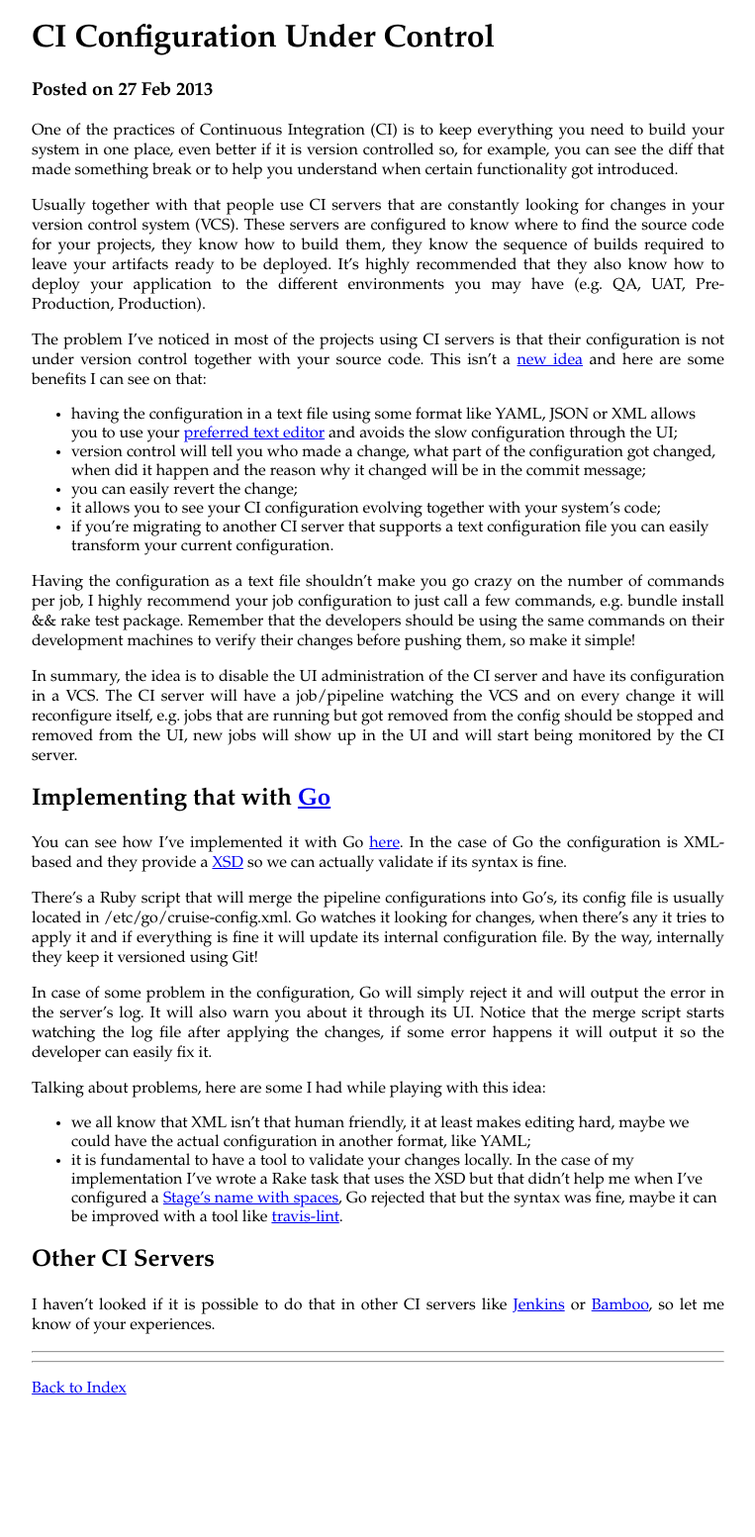
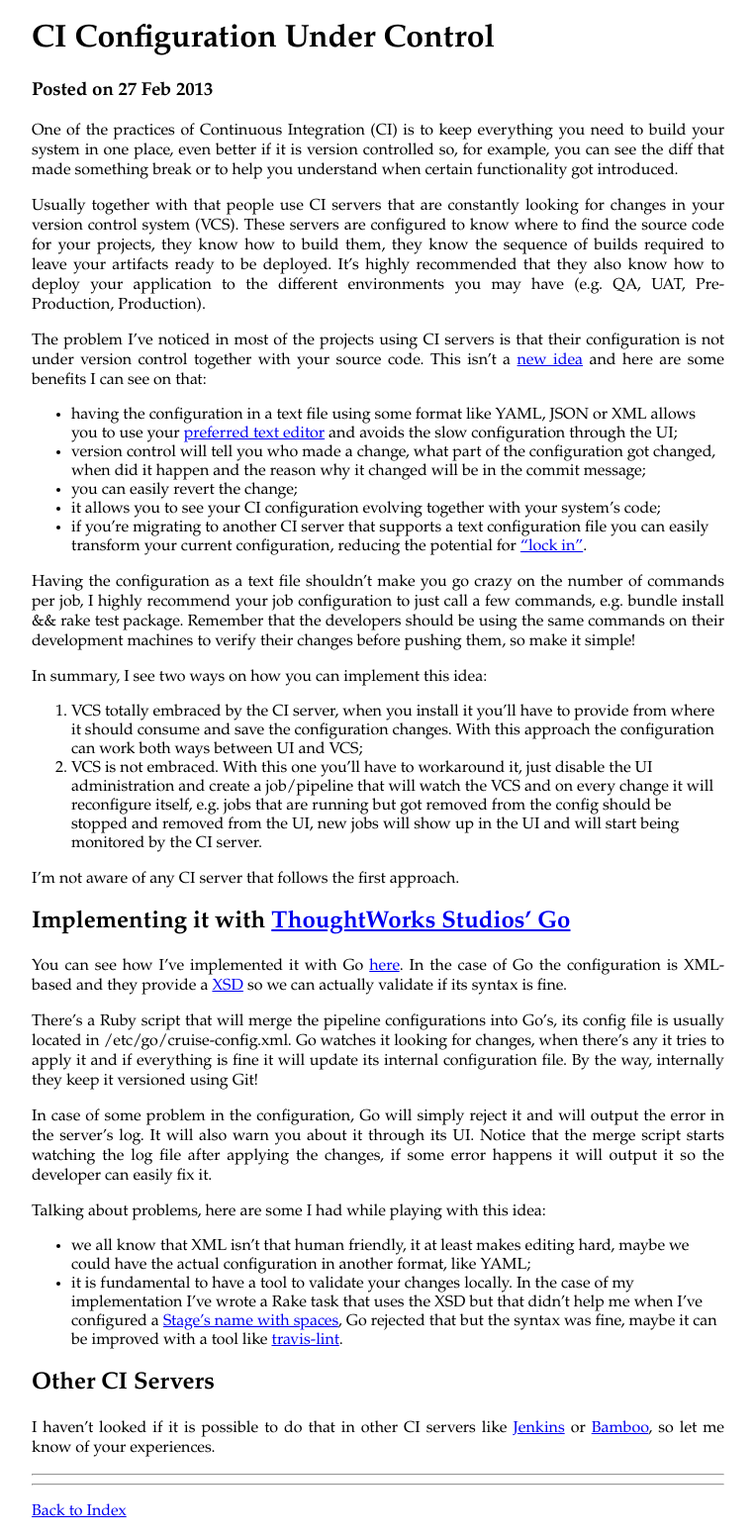
Before and after one commit to tanob/tanob.github.com, a Jekyll site: the page built from _posts/2013-02-27-ci-configuration-under-control.md, in a window 1280 px wide. Shown: the whole page at 99% size, without its empty margins (258-1021 px from the left). Built offline with Jekyll 4.4.1, drawn with Linux system fonts in a browser that asks for light colours; comment, search, counter and statistics services are not loaded; before the commit the page ends 1429 px from its top, so only the background shows below that.

Commit message:
made some adjustments based on feedback from Paul Hammant.

```diff
--- a/_posts/2013-02-27-ci-configuration-under-control.md
+++ b/_posts/2013-02-27-ci-configuration-under-control.md
@@ -13,13 +13,18 @@
 * version control will tell you who made a change, what part of the configuration got changed, when did it happen and the reason why it changed will be in the commit message;
 * you can easily revert the change;
 * it allows you to see your CI configuration evolving together with your system's code;
-* if you're migrating to another CI server that supports a text configuration file you can easily transform your current configuration.
+* if you're migrating to another CI server that supports a text configuration file you can easily transform your current configuration, reducing the potential for ["lock in"](http://en.wikipedia.org/wiki/Vendor_lock-in).
 
 Having the configuration as a text file shouldn't make you go crazy on the number of commands per job, I highly recommend your job configuration to just call a few commands, e.g. bundle install && rake test package. Remember that the developers should be using the same commands on their development machines to verify their changes before pushing them, so make it simple!
 
-In summary, the idea is to disable the UI administration of the CI server and have its configuration in a VCS. The CI server will have a job/pipeline watching the VCS and on every change it will reconfigure itself, e.g. jobs that are running but got removed from the config should be stopped and removed from the UI, new jobs will show up in the UI and will start being monitored by the CI server.
+In summary, I see two ways on how you can implement this idea:
 
-## Implementing that with [Go](http://www.thoughtworks-studios.com/go-continuous-delivery)
+1. VCS totally embraced by the CI server, when you install it you'll have to provide from where it should consume and save the configuration changes. With this approach the configuration can work both ways between UI and VCS;
+2. VCS is not embraced. With this one you'll have to workaround it, just disable the UI administration and create a job/pipeline that will watch the VCS and on every change it will reconfigure itself, e.g. jobs that are running but got removed from the config should be stopped and removed from the UI, new jobs will show up in the UI and will start being monitored by the CI server.
+
+I'm not aware of any CI server that follows the first approach.
+
+## Implementing it with [ThoughtWorks Studios' Go](http://www.thoughtworks-studios.com/go-continuous-delivery)
 
 You can see how I've implemented it with Go [here](https://github.com/tanob/go-config-under-control). In the case of Go the configuration is XML-based and they provide a [XSD](https://github.com/tanob/go-config-under-control/blob/master/cruise-config.xsd) so we can actually validate if its syntax is fine.
 
```
